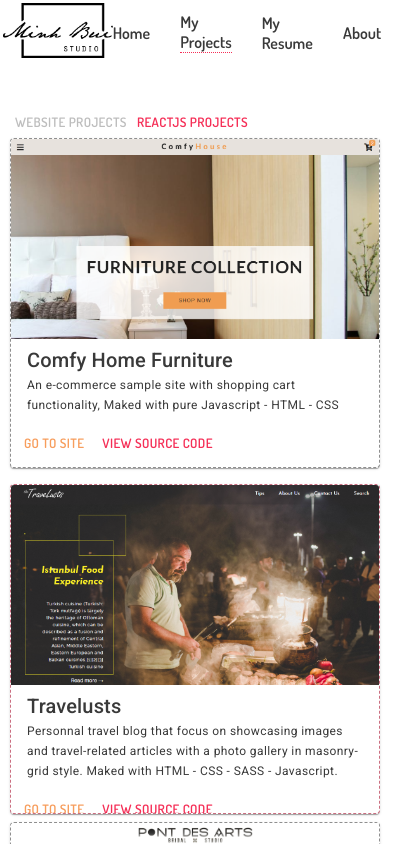
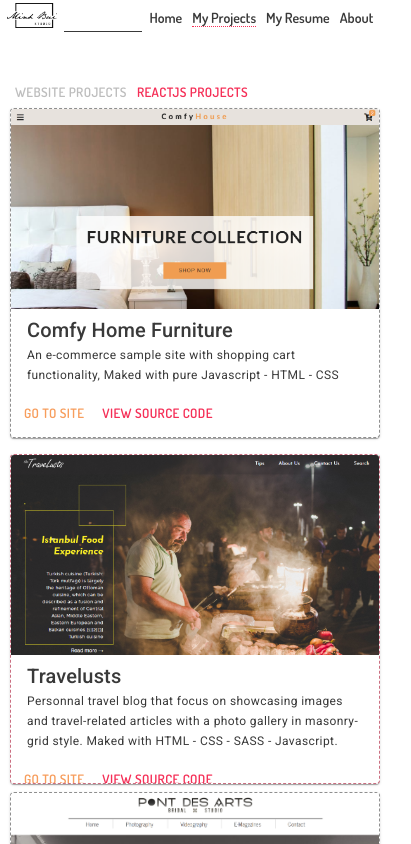
Before and after one commit to Minh-Leo/porfolio-dev, a React (Create React App) app: page /projects in a window 390 px wide. Shown: the top 844 px of the page, 411 px wide, since content can reach past the window. Built offline with nearby package versions, Linux system fonts and the light colour scheme.

Commit message:
responsive

```diff
--- a/src/App.css
+++ b/src/App.css
@@ -74,3 +74,14 @@ nav {
 .profileContainer h3 {
   flex-basis: 1;
 }
+
+@media (max-width: 600px) {
+  .image {
+    height: 25px;
+    padding: 0px;
+  }
+  .nav-links a {
+    font-size: 14px;
+    margin: 0 10px 0 0px;
+  }
+}
--- a/src/components/CardLong.js
+++ b/src/components/CardLong.js
@@ -11,6 +11,9 @@ import Typography from "@material-ui/core/Typography";
 const styles = makeStyles({
   card: {
     maxWidth: 825,
+    "@media (max-width: 1104px)": {
+      maxWidth: 400
+    },
     minWidth: 350,
     height: 330,
     backgroundColor: "#FFFFFF",
--- a/src/components/Navbar.js
+++ b/src/components/Navbar.js
@@ -10,7 +10,7 @@ function Navbar() {
       </div>
       <div
         style={{
-          width: "30vw",
+          width: "20vw",
           borderBottom: "1px solid #393939"
         }}
       />
--- a/src/pages/projects.js
+++ b/src/pages/projects.js
@@ -72,7 +72,28 @@ function Projects(props) {
                       sec='300'
                     />
                   </Grid>
-                  <Grid item md={8}>
+                  {window.screen.width >= 1104 ? (
+                    <Grid item md={8}>
+                      <CardPorfoLong
+                        image={web5}
+                        title='Travelusts'
+                        body='Personnal travel blog that focus on showcasing images and travel-related articles with a photo gallery in masonry-grid style. Maked with HTML - CSS - SASS - Javascript.'
+                        url='https://minh-leo.github.io/Travelusts/'
+                        git='https://github.com/Minh-Leo/Travelusts'
+                      />
+                    </Grid>
+                  ) : (
+                    <Grid item md>
+                      <CardPorfoLong
+                        image={web5}
+                        title='Travelusts'
+                        body='Personnal travel blog that focus on showcasing images and travel-related articles with a photo gallery in masonry-grid style. Maked with HTML - CSS - SASS - Javascript.'
+                        url='https://minh-leo.github.io/Travelusts/'
+                        git='https://github.com/Minh-Leo/Travelusts'
+                      />
+                    </Grid>
+                  )}
+                  {/* <Grid item md={8}>
                     <CardPorfoLong
                       image={web5}
                       title='Travelusts'
@@ -80,7 +101,7 @@ function Projects(props) {
                       url='https://minh-leo.github.io/Travelusts/'
                       git='https://github.com/Minh-Leo/Travelusts'
                     />
-                  </Grid>
+                  </Grid> */}
                 </Grid>
                 <Grid container spacing={2}>
                   <Grid item md>
```
